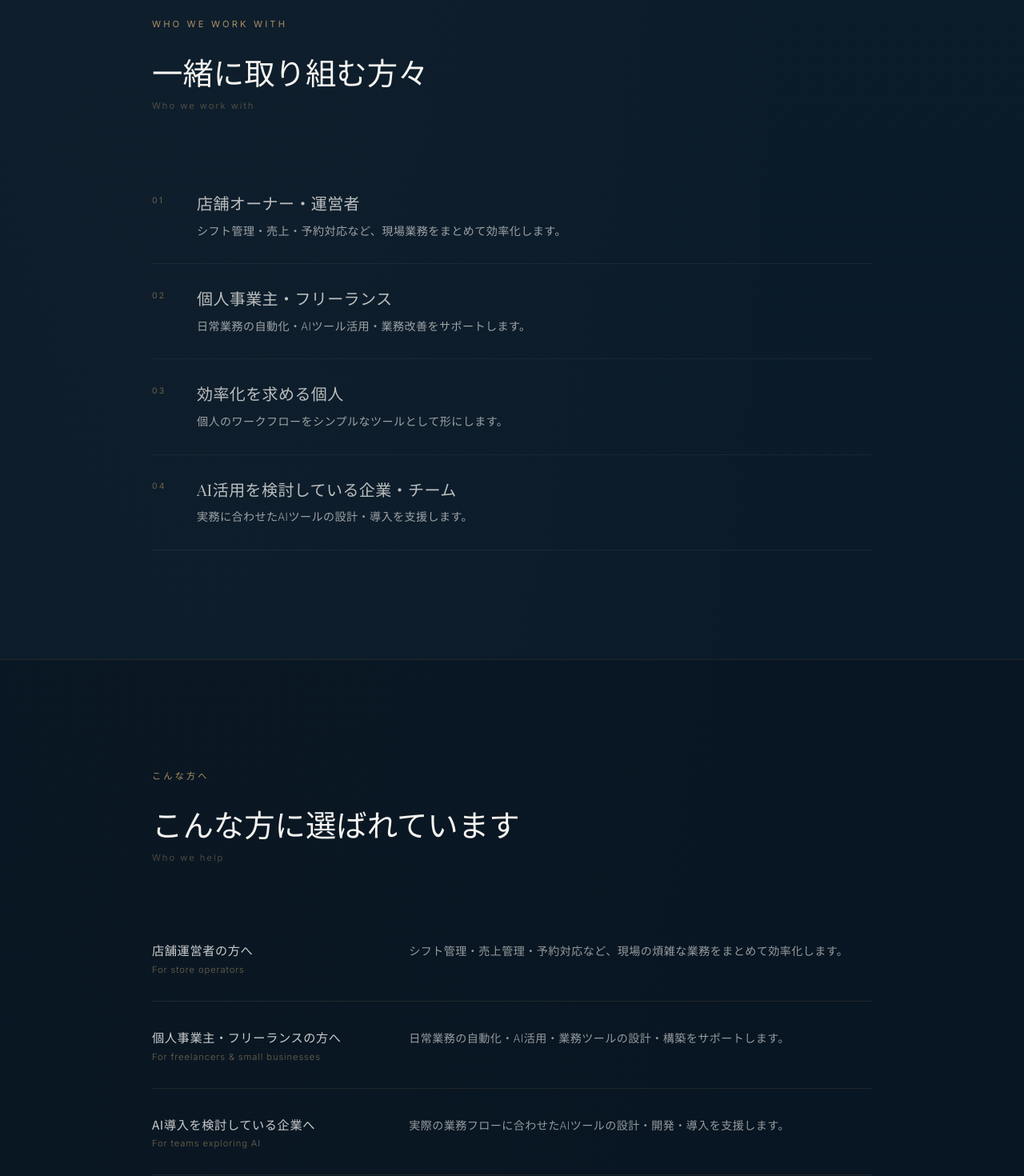
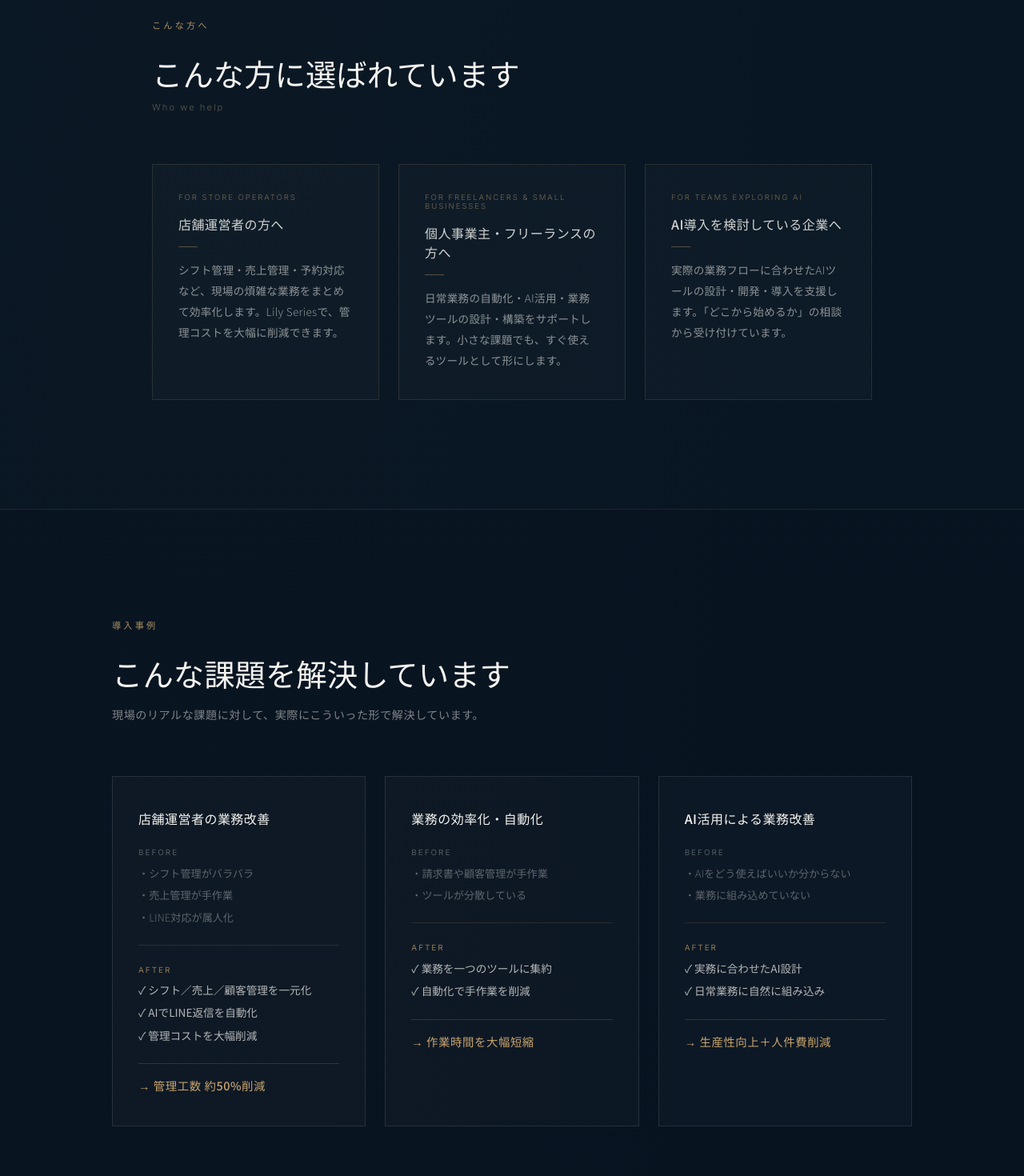
Before and after one commit to phanthyuu-hue/dexter-co-site, a Next.js app: page / in a window 1280 px wide. Shown: the part 3300-4770 px from the top of the page at 80% size. Built offline with nearby package versions, Linux system fonts and the light colour scheme; a web font is replaced by a local one.

Commit message:
fix: WhoWeWorkWithをForWhomに統合・Aboutの説明文更新・Productsリード文修正

```diff
--- a/app/about/page.tsx
+++ b/app/about/page.tsx
@@ -173,8 +173,11 @@ function HowWeBuildProducts() {
         </h2>
 
         {/* 説明文 */}
+        <p style={{ fontFamily: "var(--font-noto)", fontSize: "0.95rem", lineHeight: 1.95, color: "rgba(245,244,240,0.62)", fontWeight: 300, maxWidth: "640px", marginBottom: "1.5rem", letterSpacing: "0.03em" }}>
+          Dexter & Co. は課題発見・戦略設計を担い、DexTech はAIツール・業務システム・アプリとして実装します。
+        </p>
         <p style={{ fontFamily: "var(--font-noto)", fontSize: "0.95rem", lineHeight: 1.95, color: "rgba(245,244,240,0.62)", fontWeight: 300, maxWidth: "640px", marginBottom: "5rem", letterSpacing: "0.03em" }}>
-          Dexter & Co. が課題を見つけ、戦略として整理します。DexTech はその課題を、AIツール・業務システム・アプリとして実装します。この二つがあることで、相談だけで終わらず、実際に使われるプロダクトまで作ることができます。
+          この二層構造により、相談だけで終わらず、実際に使われるプロダクトまで作ることができます。
         </p>
 
         {/* フロー：4ステップ */}
--- a/app/page.tsx
+++ b/app/page.tsx
@@ -287,57 +287,23 @@ function WhatWeDo() {
   );
 }
 
-/* ─── Who we work with ─── */
-function WhoWeWorkWith() {
-  const items = [
-    { label: "店舗オーナー・運営者", desc: "シフト管理・売上・予約対応など、現場業務をまとめて効率化します。" },
-    { label: "個人事業主・フリーランス", desc: "日常業務の自動化・AIツール活用・業務改善をサポートします。" },
-    { label: "効率化を求める個人", desc: "個人のワークフローをシンプルなツールとして形にします。" },
-    { label: "AI活用を検討している企業・チーム", desc: "実務に合わせたAIツールの設計・導入を支援します。" },
-  ];
-  return (
-    <section style={{ padding: "8.5rem 2.5rem", borderTop: "1px solid rgba(245,244,240,0.06)" }}>
-      <div style={{ maxWidth: "900px", margin: "0 auto" }}>
-        <SectionLabel>Who we work with</SectionLabel>
-        <h2 style={{ fontFamily: "var(--font-playfair)", fontSize: "clamp(1.6rem, 3.5vw, 2.4rem)", fontWeight: 500, color: "var(--offwhite)", marginBottom: "4.5rem" }}>
-          一緒に取り組む方々
-          <span style={{ display: "block", fontFamily: "var(--font-inter)", fontSize: "0.7rem", letterSpacing: "0.18em", color: "rgba(200,164,110,0.45)", marginTop: "0.5rem", fontWeight: 300 }}>Who we work with</span>
-        </h2>
-        <div style={{ display: "flex", flexDirection: "column" }}>
-          {items.map((item, i) => (
-            <div key={i} style={{ display: "flex", alignItems: "flex-start", gap: "1.5rem", padding: "1.75rem 0", borderBottom: "1px solid rgba(245,244,240,0.06)" }}>
-              <span style={{ fontFamily: "var(--font-inter)", fontSize: "0.65rem", letterSpacing: "0.2em", color: "var(--gold)", opacity: 0.5, minWidth: "2rem", paddingTop: "0.3rem" }}>
-                {String(i + 1).padStart(2, "0")}
-              </span>
-              <div style={{ display: "flex", flexDirection: "column", gap: "0.4rem" }}>
-                <p style={{ fontFamily: "var(--font-playfair)", fontSize: "clamp(1rem, 2.5vw, 1.25rem)", fontWeight: 400, color: "rgba(245,244,240,0.75)", letterSpacing: "0.02em" }}>{item.label}</p>
-                <p style={{ fontFamily: "var(--font-noto)", fontSize: "0.88rem", fontWeight: 300, color: "rgba(245,244,240,0.62)", lineHeight: 1.9, letterSpacing: "0.03em" }}>{item.desc}</p>
-              </div>
-            </div>
-          ))}
-        </div>
-      </div>
-    </section>
-  );
-}
-
-/* ─── For Whom ─── */
+/* ─── For Whom（3カード統合） ─── */
 function ForWhom() {
   const items = [
     {
       target: "店舗運営者の方へ",
       en: "For store operators",
-      desc: "シフト管理・売上管理・予約対応など、現場の煩雑な業務をまとめて効率化します。",
+      desc: "シフト管理・売上管理・予約対応など、現場の煩雑な業務をまとめて効率化します。Lily Seriesで、管理コストを大幅に削減できます。",
     },
     {
       target: "個人事業主・フリーランスの方へ",
       en: "For freelancers & small businesses",
-      desc: "日常業務の自動化・AI活用・業務ツールの設計・構築をサポートします。",
+      desc: "日常業務の自動化・AI活用・業務ツールの設計・構築をサポートします。小さな課題でも、すぐ使えるツールとして形にします。",
     },
     {
       target: "AI導入を検討している企業へ",
       en: "For teams exploring AI",
-      desc: "実際の業務フローに合わせたAIツールの設計・開発・導入を支援します。",
+      desc: "実際の業務フローに合わせたAIツールの設計・開発・導入を支援します。「どこから始めるか」の相談から受け付けています。",
     },
   ];
   return (
@@ -360,46 +326,30 @@ function ForWhom() {
             Who we help
           </span>
         </h2>
-        <div style={{ display: "flex", flexDirection: "column" }}>
+        <div style={{ display: "grid", gridTemplateColumns: "repeat(auto-fit, minmax(240px, 1fr))", gap: "1.5rem" }}>
           {items.map((item, i) => (
-            <div key={i} style={{
-              display: "grid",
-              gridTemplateColumns: "1fr 2fr",
-              gap: "2rem",
-              padding: "2rem 0",
-              borderBottom: "1px solid rgba(200,164,110,0.12)",
-              alignItems: "start",
-            }}>
-              <div>
-                <p style={{
-                  fontFamily: "var(--font-noto)",
-                  fontSize: "0.95rem",
-                  fontWeight: 400,
-                  color: "rgba(245,244,240,0.82)",
-                  letterSpacing: "0.04em",
-                  lineHeight: 1.6,
-                  marginBottom: "0.35rem",
-                }}>
-                  {item.target}
-                </p>
-                <p style={{
-                  fontFamily: "var(--font-inter)",
-                  fontSize: "0.7rem",
-                  color: "rgba(200,164,110,0.55)",
-                  letterSpacing: "0.08em",
-                  fontWeight: 300,
-                }}>
-                  {item.en}
-                </p>
-              </div>
-              <p style={{
-                fontFamily: "var(--font-noto)",
-                fontSize: "0.88rem",
-                fontWeight: 300,
-                color: "rgba(245,244,240,0.6)",
-                lineHeight: 1.9,
-                letterSpacing: "0.03em",
-              }}>
+            <div
+              key={i}
+              style={{
+                padding: "2.2rem 2rem",
+                border: "1px solid rgba(200,164,110,0.15)",
+                background: "rgba(255,255,255,0.02)",
+                display: "flex",
+                flexDirection: "column",
+                gap: "1rem",
+                transition: "border-color 0.25s, transform 0.25s",
+              }}
+              onMouseEnter={(e) => { e.currentTarget.style.borderColor = "rgba(200,164,110,0.4)"; e.currentTarget.style.transform = "translateY(-3px)"; }}
+              onMouseLeave={(e) => { e.currentTarget.style.borderColor = "rgba(200,164,110,0.15)"; e.currentTarget.style.transform = "translateY(0)"; }}
+            >
+              <p style={{ fontFamily: "var(--font-inter)", fontSize: "0.6rem", letterSpacing: "0.2em", textTransform: "uppercase", color: "rgba(200,164,110,0.55)", fontWeight: 300 }}>
+                {item.en}
+              </p>
+              <p style={{ fontFamily: "var(--font-noto)", fontSize: "1rem", fontWeight: 500, color: "rgba(245,244,240,0.85)", letterSpacing: "0.03em", lineHeight: 1.5 }}>
+                {item.target}
+              </p>
+              <span style={{ display: "block", width: "24px", height: "1px", backgroundColor: "var(--gold)", opacity: 0.4 }} />
+              <p style={{ fontFamily: "var(--font-noto)", fontSize: "0.85rem", fontWeight: 300, color: "rgba(245,244,240,0.55)", lineHeight: 1.9, letterSpacing: "0.02em" }}>
                 {item.desc}
               </p>
             </div>
@@ -789,7 +739,6 @@ export default function Home() {
         <About />
         <HowWeBuild />
         <WhatWeDo />
-        <WhoWeWorkWith />
         <ForWhom />
         <UseCases />
         <BrandStructure />
--- a/app/products/page.tsx
+++ b/app/products/page.tsx
@@ -96,7 +96,7 @@ function Hero() {
           これらのプロダクトは、Dexter & Co. が発見した課題をもとに、DexTech が開発しています。
         </p>
         <p style={{ fontFamily: "var(--font-noto)", fontSize: "0.92rem", lineHeight: 1.9, color: "rgba(245,244,240,0.5)", fontWeight: 300, maxWidth: "560px", letterSpacing: "0.03em" }}>
-          アイデアからではなく、現場の課題から生まれたプロダクトです。
+          課題発見からプロダクト化までを一貫して行う、私たちの実績です。
         </p>
       </div>
     </section>
```
